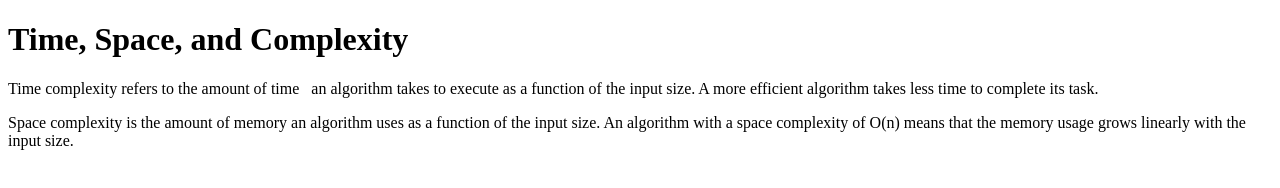
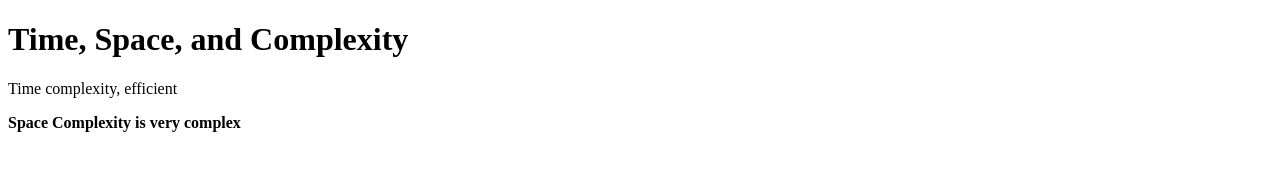
Before and after one commit to acciojob/time-and-space-complexity-Harishdhanukonda, a website: page main.html in a window 1280 px wide. Drawn offline with Linux system fonts and the light colour scheme.

Commit message:
created a submission

```diff
--- a/main.html
+++ b/main.html
@@ -9,13 +9,10 @@
 <body>
 	<!-- the entire body must be written by student -->
 	 <h1>Time, Space, and Complexity</h1>
-
-  <p>Time complexity refers to the amount of time
- an algorithm takes to execute as a function of the input size. A more efficient algorithm takes less time to complete its task.
-  </p>
-
-  <p>Space complexity is the amount of memory an algorithm uses as a function of the input size. An algorithm with a space complexity of O(n) means that the memory usage grows linearly with the input size.
-  </p>
+	<p>Time complexity, efficient</p>
+	<b>
+	<p>Space Complexity is very complex</p>
+	</b>
     <script type="text/javascript" src="./script.js">
 </script>
 
```
